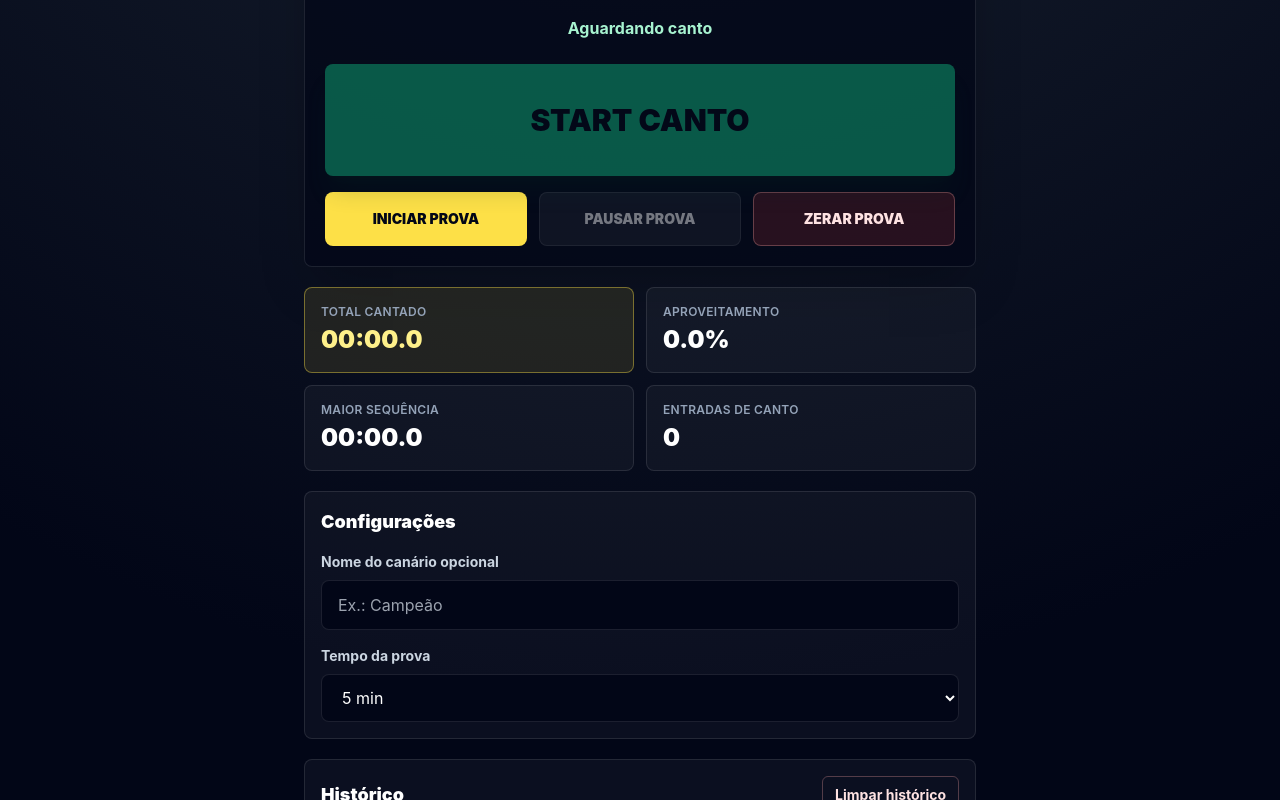
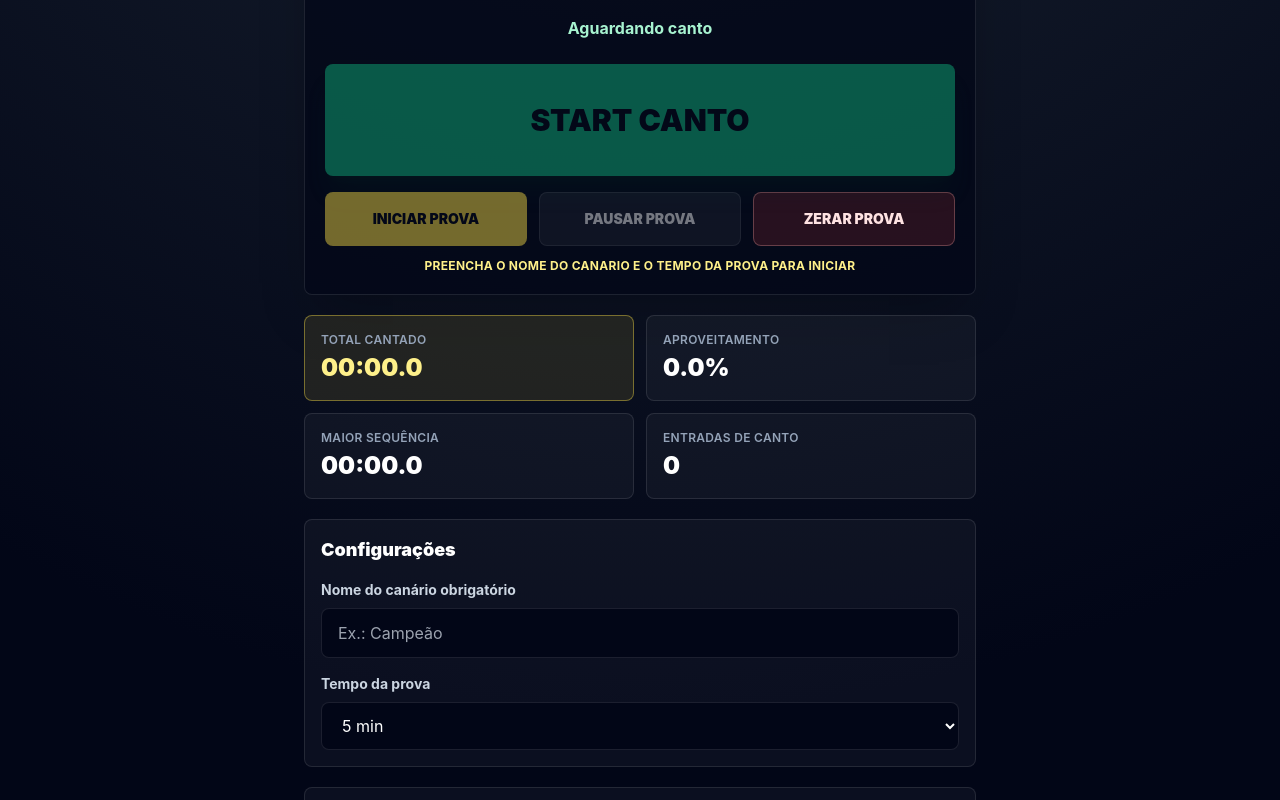
Before and after one commit to leandroVentura2020/App_Canario_Belga_Tropa_JF, a React (Vite) app: page / in a window 1280 px wide. Shown: the part 605-1405 px from the top of the page. Built offline with nearby package versions, Linux system fonts and the light colour scheme.

Commit message:
"Exige dados da prova antes de iniciar cronometro"

```diff
--- a/src/App.jsx
+++ b/src/App.jsx
@@ -683,6 +683,7 @@ export default function App() {
   const oneMinuteWarning = status === 'running' && remainingMs <= 60000
 
   function startTrial() {
+    if (!canaryNameRef.current.trim() || durationRef.current < 60000) return
     if (status === 'finished') resetTrial()
     lastTickRef.current = performance.now()
     setStatus('running')
@@ -799,6 +800,8 @@ export default function App() {
   const lastResult = history[0]
   const lastResultInRanking = lastResult ? isResultInRanking(ranking, lastResult) : false
   const canOpenRanking = status === 'idle' || status === 'finished'
+  const hasRequiredTrialData = canaryName.trim().length > 0 && durationMs >= 60000
+  const canStartTrial = status !== 'running' && hasRequiredTrialData
 
   return (
     <main className="min-h-screen bg-[radial-gradient(circle_at_top,#3b2f16_0,#111827_35%,#020617_78%)] px-4 py-5 text-slate-100 safe-bottom">
@@ -899,7 +902,7 @@ export default function App() {
           </button>
 
           <div className="mt-4 grid grid-cols-3 gap-3">
-            <button type="button" onClick={startTrial} disabled={status === 'running'} className="rounded-lg bg-yellow-300 px-3 py-4 text-sm font-black text-slate-950 disabled:opacity-45">
+            <button type="button" onClick={startTrial} disabled={!canStartTrial} className="rounded-lg bg-yellow-300 px-3 py-4 text-sm font-black text-slate-950 disabled:cursor-not-allowed disabled:opacity-45">
               INICIAR PROVA
             </button>
             <button type="button" onClick={pauseTrial} disabled={status !== 'running'} className="rounded-lg border border-white/15 bg-white/10 px-3 py-4 text-sm font-black text-white disabled:opacity-45">
@@ -909,6 +912,11 @@ export default function App() {
               ZERAR PROVA
             </button>
           </div>
+          {!hasRequiredTrialData && status !== 'running' && (
+            <p className="mt-3 text-center text-xs font-bold uppercase tracking-wide text-yellow-200">
+              Preencha o nome do canario e o tempo da prova para iniciar
+            </p>
+          )}
         </section>
 
         <section className="grid grid-cols-2 gap-3">
@@ -956,7 +964,7 @@ export default function App() {
           <h2 className="text-lg font-black text-white">Configurações</h2>
           <div className="mt-4 grid gap-4">
             <label className="grid gap-2">
-              <span className="text-sm font-bold text-slate-300">Nome do canário opcional</span>
+              <span className="text-sm font-bold text-slate-300">Nome do canário obrigatório</span>
               <input
                 value={canaryName}
                 onChange={(event) => setCanaryName(event.target.value)}
```
